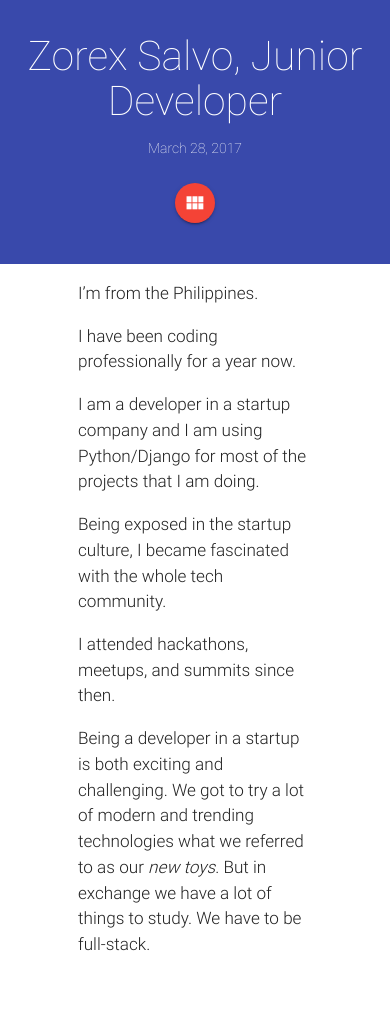
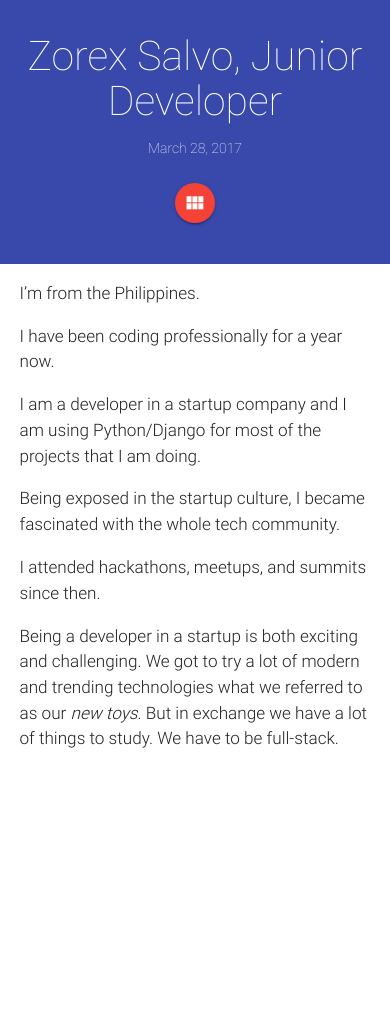
Before and after one commit to zorexsalvo/zorexsalvo.com, a Jekyll site: the page built from _posts/2017-03-28-zorex-salvo-junior-developer.md, in a window 390 px wide. Built offline with Jekyll 4.4.1, drawn with Linux system fonts in a browser that asks for light colours; nearby versions of some CDN libraries; after the commit the page ends 900 px from its top, so only the background shows below that.

Commit message:
Modify style.css for blog posts responsiveness

```diff
--- a/css/style.css
+++ b/css/style.css
@@ -34,13 +34,17 @@
   height: 400px;
 }
 .blog {
-width: 60%;
+  margin: 0 auto;
+  max-width: 1280px;
+  width: 90%;
 }
-body {
-    display: flex;
-    min-height: 100vh;
-    flex-direction: column;
+@media only screen and (min-width: 601px) {
+  .blog {
+    width: 80%;
+  }
 }
-main {
-    flex: 1 0 auto;
+@media only screen and (min-width: 993px) {
+  .blog {
+    width: 60%;
+  }
 }
```
